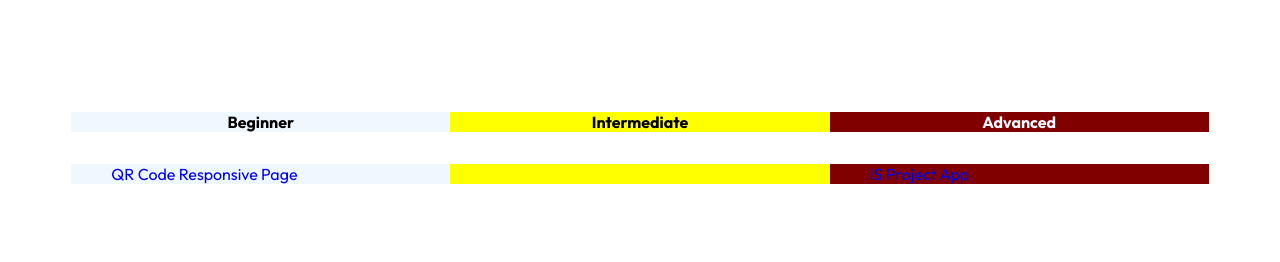
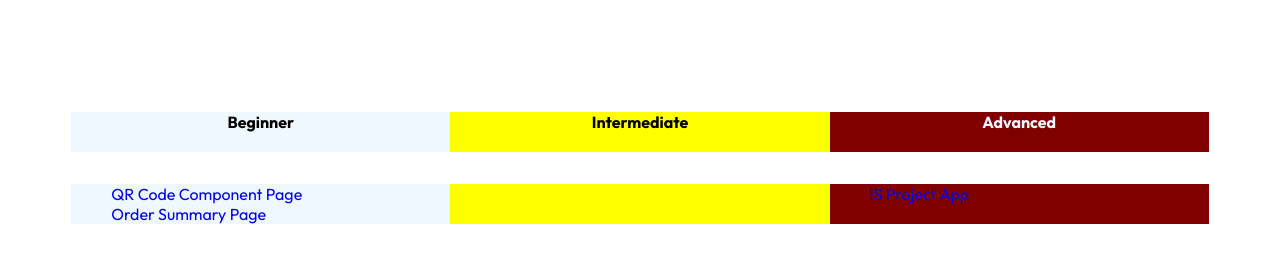
Before and after one commit to NeoDyln/FrontEndMentor, a plain HTML site: page index.html in a window 1280 px wide. Drawn offline with Linux system fonts and the light colour scheme.

```diff
--- a/index.html
+++ b/index.html
@@ -52,7 +52,8 @@
         <p class="items-1 intermediate">Intermediate</p>
         <p class="items-1 advanced">Advanced</p>
         <ul class="items-2 beginner">
-            <li><a href="./qr-code-component-main/index.html">QR Code Responsive Page</a></li>
+            <li><a href="./qr-code-component-main/index.html">QR Code Component Page</a></li>
+            <li><a href="./order-summary-component-main/index.html">Order Summary Page</a></li>
         </ul>
         <ul class="items-2 intermediate"></ul>
         <ul class="items-2 advanced">
```
